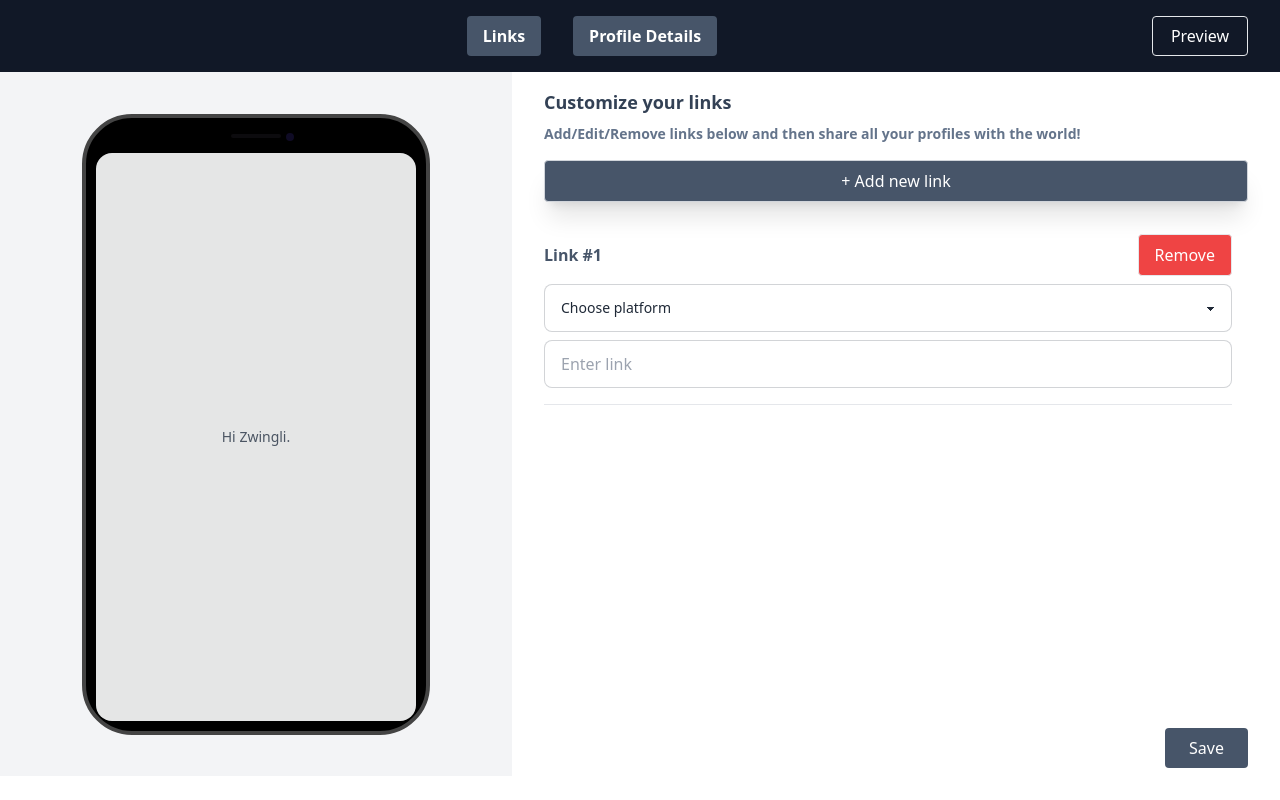
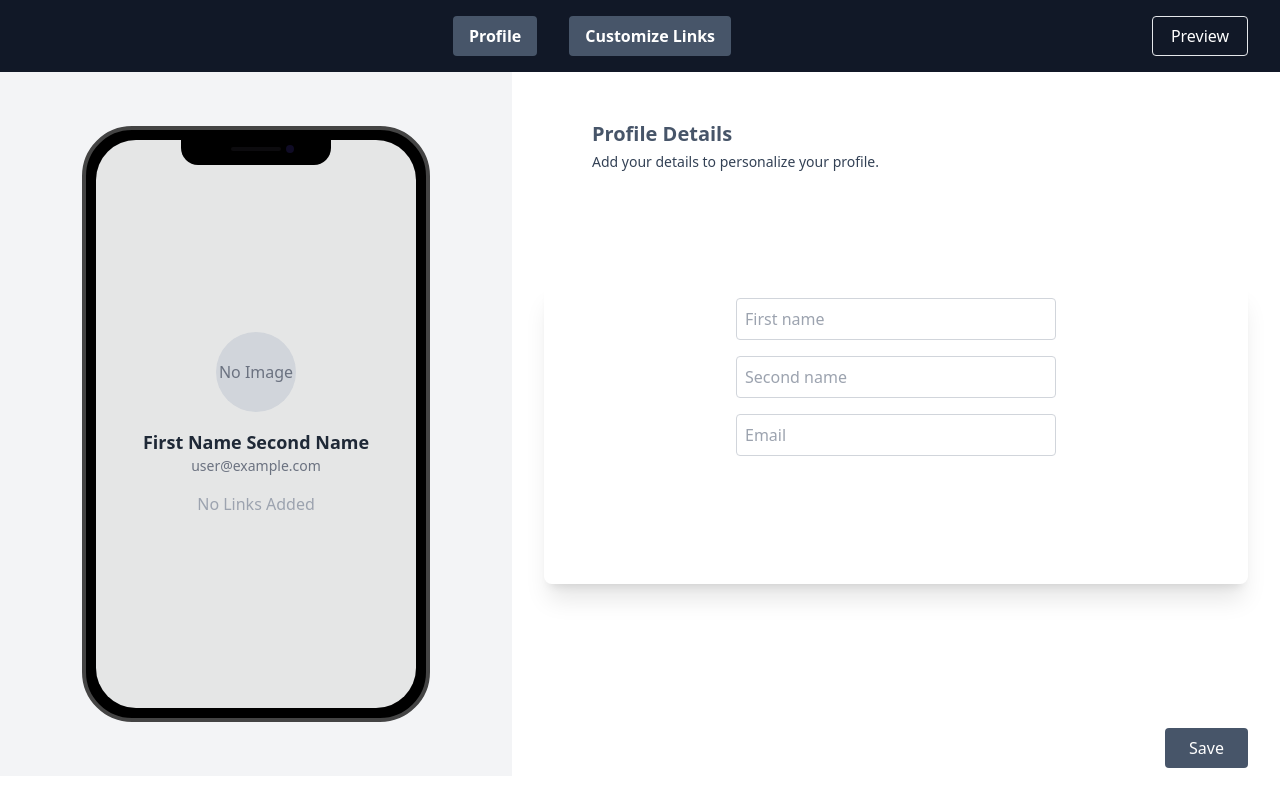
Before and after one commit to ZwingliCaleb/DelevoperLinks, a Next.js app: page / in a window 1280 px wide. Built offline with nearby package versions, Linux system fonts and the light colour scheme.

Commit message:
Phone avatar fix

```diff
--- a/components/PhoneAvatar.jsx
+++ b/components/PhoneAvatar.jsx
@@ -1,22 +1,59 @@
-import React from 'react'
+import React from 'react';
 
-const PhoneAvatar = ({profilePicture}) => {
+const PhoneAvatar = ({ profilePicture, firstname, secondname, email, links }) => {
   return (
-    <section className="w-2/5 hidden lg:flex justify-center items-center bg-gray-100">
     <div className="mockup-phone">
       <div className="camera"></div>
-        <div>
+      <div className="display">
         <div className="artboard artboard-demo phone-1">
+          {/* Profile Card Preview Inside the Phone */}
+
+          {/* Profile Picture */}
+          <div className="flex justify-center mb-4">
             {profilePicture ? (
-                <img src={profilePicture} alt="Profile" className="w-full h-full object-cover rounded-lg" />
+              <img
+                src={profilePicture}
+                alt="Profile Picture"
+                className="w-20 h-20 rounded-full"
+              />
             ) : (
-                <p className="text-gray-600 text-sm text-center">Hi Zwingli.</p>
+              <div className="w-20 h-20 bg-gray-300 rounded-full flex items-center justify-center text-gray-500">
+                No Image
+              </div>
+            )}
+          </div>
+
+          {/* User's Name */}
+          <h2 className="text-lg font-semibold text-gray-800 text-center">
+            {firstname || 'First Name'} {secondname || 'Second Name'}
+          </h2>
+
+          {/* User's Email */}
+          <p className="text-sm text-gray-500 text-center mb-4">
+            {email || 'user@example.com'}
+          </p>
+
+          {/* Links */}
+          <div className="w-full px-2">
+            {links && links.length > 0 ? (
+              links.map((link, index) => (
+                <div key={index} className="my-2 text-center">
+                  <a
+                    href={link.url}
+                    className="text-blue-500 hover:underline block"
+                  >
+                    {link.label}
+                  </a>
+                </div>
+              ))
+            ) : (
+              <p className="text-center text-gray-400">No Links Added</p>
             )}
           </div>
         </div>
       </div>
-    </section>
-  )
-}
+    </div>
+  );
+};
 
 export default PhoneAvatar;
--- a/pages/index.jsx
+++ b/pages/index.jsx
@@ -1,17 +1,14 @@
-import React, { useState } from 'react';
-import Link from 'next/link';
-import PhoneAvatar from '@/components/PhoneAvatar';
+import React, { useState } from "react";
+import Link from "next/link";
+import PhoneAvatar from "../components/PhoneAvatar";
+import ProfileForm from "../components/ProfileForm"; // Assuming you are using this component for managing profile data
 
-const Home = () => {
-  const [links, setLinks] = useState([{ id: 1, platform: '', url: '' }]);
-
-  const addLink = () => {
-    setLinks([...links, { id: links.length + 1, platform: '', url: '' }]);
-  };
-
-  const removeLink = (id) => {
-    setLinks(links.filter((link) => link.id !== id));
-  };
+const Index = () => {
+  const [profilePicture, setProfilePicture] = useState(null);
+  const [firstname, setFirstName] = useState("");
+  const [secondname, setSecondName] = useState("");
+  const [email, setEmail] = useState("");
+  const [links, setLinks] = useState([]);
 
   return (
     <div className="h-screen overflow-hidden">
@@ -20,72 +17,69 @@ const Home = () => {
         <nav className="flex justify-between items-center px-8">
           {/* Centered Buttons */}
           <div className="flex justify-center flex-grow space-x-8">
-            <Link href="/">
-              <button className="font-semibold bg-slate-600 px-4 py-2 rounded">Links</button>
+            <Link href="/profile">
+              <button className="font-semibold bg-slate-600 px-4 py-2 rounded">
+                Profile
+              </button>
             </Link>
-            <Link href="/profile">
-              <button className="font-semibold bg-slate-600 px-4 py-2 rounded">Profile Details</button>
+            <Link href="/links">
+              <button className="font-semibold bg-slate-600 px-4 py-2 rounded">
+                Customize Links
+              </button>
             </Link>
           </div>
           {/* Right Aligned Preview Button */}
           <Link href="/preview">
-            <button className="h-10 w-24 rounded bg-gray-900 border">Preview</button>
+            <button className="h-10 w-24 rounded bg-gray-900 border">
+              Preview
+            </button>
           </Link>
         </nav>
       </header>
 
       <div className="flex h-[calc(100%-96px)] overflow-hidden">
-        {/* Phone avatar section (hidden on small screens) */}
-        <PhoneAvatar className="w-2/5 hidden lg:flex justify-center items-center bg-gray-100"/>
+        {/* Phone avatar section, only displayed on large screens */}
+        <div className="hidden lg:flex lg:w-2/5 justify-center items-center bg-gray-100">
+          <PhoneAvatar
+            profilePicture={profilePicture}
+            firstname={firstname}
+            secondname={secondname}
+            email={email}
+            links={links}
+          />
+        </div>
 
-        {/* Customize links section */}
+        {/* Profile Form section */}
         <section className="w-full lg:w-3/5 flex flex-col justify-between px-8 bg-white">
-          {/* Add New Link Button at the top */}
-          <div className="mt-4">
-            <h2 className="mb-2 text-lg text-slate-700 font-bold">Customize your links</h2>
-            <p className="text-sm font-semibold text-slate-500 mb-4">Add/Edit/Remove links below and then share all your profiles with the world!</p>
-            <button onClick={addLink} className="bg-slate-600 shadow-xl text-white px-4 py-2 rounded border border-gray-300 w-full">
-              + Add new link
-            </button>
+          <div className="m-12 h-full">
+            <h1 className="text-xl text-slate-600 font-bold">Profile Details</h1>
+            <p className="text-sm text-slate-700 mt-1 mb-2">
+              Add your details to personalize your profile.
+            </p>
           </div>
 
-          {/* Links Section with Scroll */}
-          <div className="overflow-y-auto flex-grow mt-4 pr-4">
-            {/* Map through the links */}
-            {links.map((link, index) => (
-              <div key={link.id} className="mt-4 border-b pb-4">
-                {/* Link number and remove button on the same row */}
-                <div className="flex items-center justify-between">
-                  <p className="font-semibold text-slate-600">Link #{index + 1}</p>
-                  <button onClick={() => removeLink(link.id)} className="bg-red-500 text-white px-4 py-2 rounded border">
-                    Remove
-                  </button>
-                </div>
-
-                {/* Link input and platform selection underneath */}
-                <div className="mt-2">
-                  <select className="select select-bordered w-full mb-2">
-                    <option disabled selected>Choose platform</option>
-                    <option>GitHub</option>
-                    <option>LinkedIn</option>
-                    <option>Reddit</option>
-                    <option>Twitter/ X</option>
-                    <option>YouTube</option>
-                  </select>
-                  <input type="text" placeholder="Enter link" className="input input-bordered w-full" />
-                </div>
-              </div>
-            ))}
+          {/* Profile Form */}
+          <div className="flex flex-col items-center rounded-lg shadow-xl pb-32 mb-48">
+            <ProfileForm
+              firstname={firstname}
+              secondname={secondname}
+              email={email}
+              setFirstName={setFirstName}
+              setSecondName={setSecondName}
+              setEmail={setEmail}
+            />
           </div>
         </section>
       </div>
 
       {/* Save button positioned bottom-right */}
       <div className="fixed bottom-8 right-8">
-        <button className="bg-slate-600 text-white px-6 py-2 rounded">Save</button>
+        <button className="bg-slate-600 text-white px-6 py-2 rounded">
+          Save
+        </button>
       </div>
     </div>
   );
 };
 
-export default Home;
+export default Index;
--- a/pages/profile.jsx
+++ b/pages/profile.jsx
@@ -9,28 +9,29 @@ const Profile = () => {
   const [secondname, setSecondName] = useState("");
   const [email, setEmail] = useState("");
   const [profilePicture, setProfilePicture] = useState(null);
+  const [links, setLinks] = useState([]);
 
   return (
-    <div className="h-screen overflow-hidden flex flex-col">
+    <div className="h-screen overflow-hidden">
       {/* Darker Header */}
       <header className="bg-gray-900 text-white py-4">
         <nav className="flex justify-between items-center px-8">
           {/* Centered Buttons */}
           <div className="flex justify-center flex-grow space-x-8">
             <Link href="/">
-              <button className="font-semibold bg-slate-600 px-4 py-2 rounded hover:bg-slate-700 transition">
+              <button className="font-semibold bg-slate-600 px-4 py-2 rounded">
                 Links
               </button>
             </Link>
             <Link href="/profile">
-              <button className="font-semibold bg-slate-600 px-4 py-2 rounded hover:bg-slate-700 transition">
+              <button className="font-semibold bg-slate-600 px-4 py-2 rounded">
                 Profile Details
               </button>
             </Link>
           </div>
           {/* Right Aligned Preview Button */}
           <Link href="/preview">
-            <button className="h-10 w-24 rounded bg-gray-900 border hover:bg-gray-800 transition">
+            <button className="h-10 w-24 rounded bg-gray-900 border">
               Preview
             </button>
           </Link>
@@ -38,8 +39,16 @@ const Profile = () => {
       </header>
 
       <div className="flex h-[calc(100%-96px)] overflow-hidden">
-        {/* Phone avatar section */}
-        <PhoneAvatar profilePicture={profilePicture} />
+        {/* Phone avatar section, only displayed on large screens */}
+        <div className="hidden lg:flex lg:w-2/5 justify-center items-center bg-gray-100">
+          <PhoneAvatar
+            profilePicture={profilePicture}
+            firstname={firstname}
+            secondname={secondname}
+            email={email}
+            links={links}
+          />
+        </div>
 
         {/* Customize links section */}
         <section className="w-full lg:w-3/5 flex flex-col justify-between px-8 bg-white">
@@ -47,26 +56,27 @@ const Profile = () => {
             <h1 className="text-xl text-slate-600 font-bold">
               Profile Details
             </h1>
-            <p className="text-sm text-slate-700 mt-1 mb-4">
+            <p className="text-sm text-slate-700 mt-1 mb-2">
               Add your details to create a personal touch to your profile
             </p>
+          </div>
 
           {/* Profile Form */}
-            <div className="flex flex-col items-center bg-white rounded-lg shadow-xl p-6">
+          <div className="flex flex-col items-center rounded-lg shadow-xl pb-32 mb-48">
             {/* Profile Picture Upload */}
-              <div className="flex flex-col items-center mb-6">
+            <div className="flex flex-col items-center">
               {!profilePicture ? (
                 <AvatarUpload onImageUpload={setProfilePicture} />
               ) : (
-                  <div className="flex flex-col items-center">
+                <div>
                   <img
                     src={profilePicture}
                     alt="Profile Picture"
-                      className="w-32 h-32 rounded-full object-cover mt-4 shadow-lg"
+                    className="w-32 h-32 rounded-lg mt-4"
                   />
                   <button
                     onClick={() => setProfilePicture(null)}
-                      className="text-red-600 mt-2 underline hover:text-red-800 transition"
+                    className="text-red-600 mt-2"
                   >
                     Change Image
                   </button>
@@ -74,7 +84,6 @@ const Profile = () => {
               )}
             </div>
 
-              {/* Profile Form */}
             <ProfileForm
               firstname={firstname}
               secondname={secondname}
@@ -84,13 +93,12 @@ const Profile = () => {
               setEmail={setEmail}
             />
           </div>
-          </div>
         </section>
       </div>
 
       {/* Save button positioned bottom-right */}
       <div className="fixed bottom-8 right-8">
-        <button className="bg-slate-600 text-white px-6 py-2 rounded-lg shadow-lg hover:bg-slate-700 transition">
+        <button className="bg-slate-600 text-white px-6 py-2 rounded">
           Save
         </button>
       </div>
```
Lines whose indentation alone changed are shown as unchanged.
